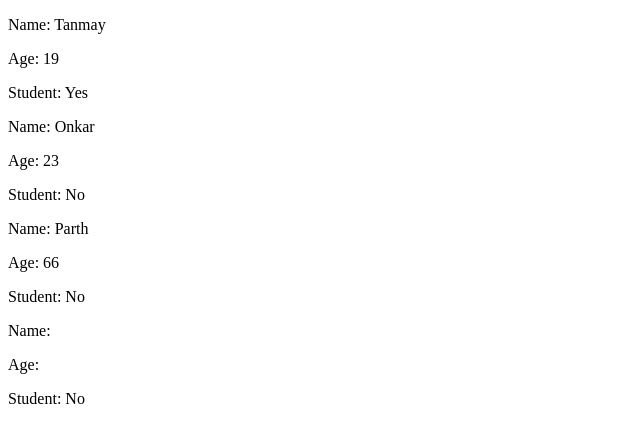
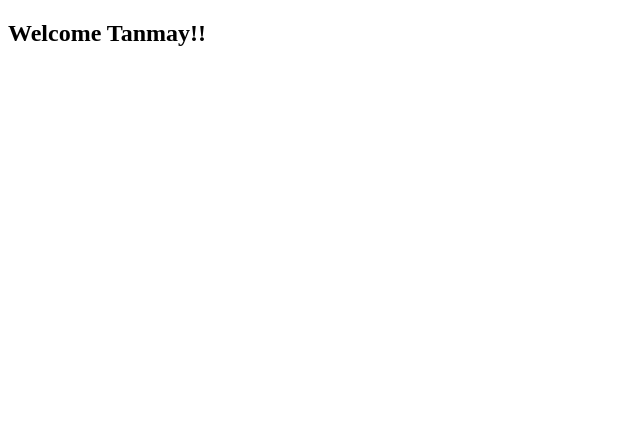
Before and after one commit to TanmayK-glitch/React, a React (Vite) app: page / in a window 1280 px wide. Shown: the top 442 px of the page, without its empty margins (0-640 px from the left). Built offline with nearby package versions, Linux system fonts and the light colour scheme.

Commit message:
Learned conditional rendering

```diff
--- a/src/App.jsx
+++ b/src/App.jsx
@@ -1,13 +1,8 @@
-import Student from "./Students"
+import UserGreeting from "./ConditionalRendering.jsx"
 
 function App(){
-  return(
-    <>
-    <Student name="Tanmay" age={19} isStudent={true} />
-    <Student name="Onkar" age={23} isStudent={false} />
-    <Student name="Parth" age={66} isStudent={false} />
-    <Student />
-    </>
+  return (
+    <UserGreeting isLoggedin={true} name="Tanmay" />
   );
 }
 
--- /dev/null
+++ b/src/ConditionalRendering.jsx
@@ -0,0 +1,8 @@
+function userGreeting(props){
+    const welcomeMsg = <h2> Welcome {props.name}!!</h2>
+    const loginMsg = <h2> Please Log in to continue..</h2>
+
+    return(props.isLoggedin ? welcomeMsg : loginMsg);
+}
+
+export default userGreeting
```
